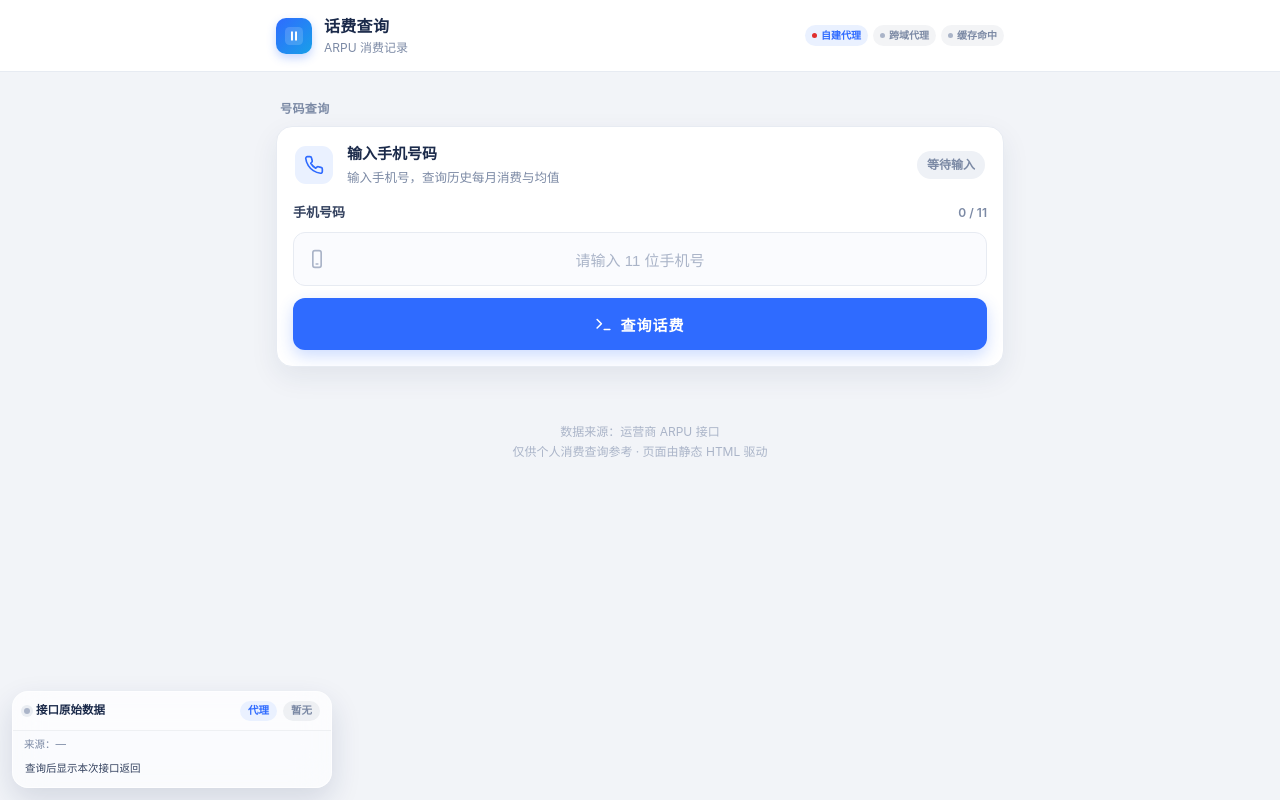
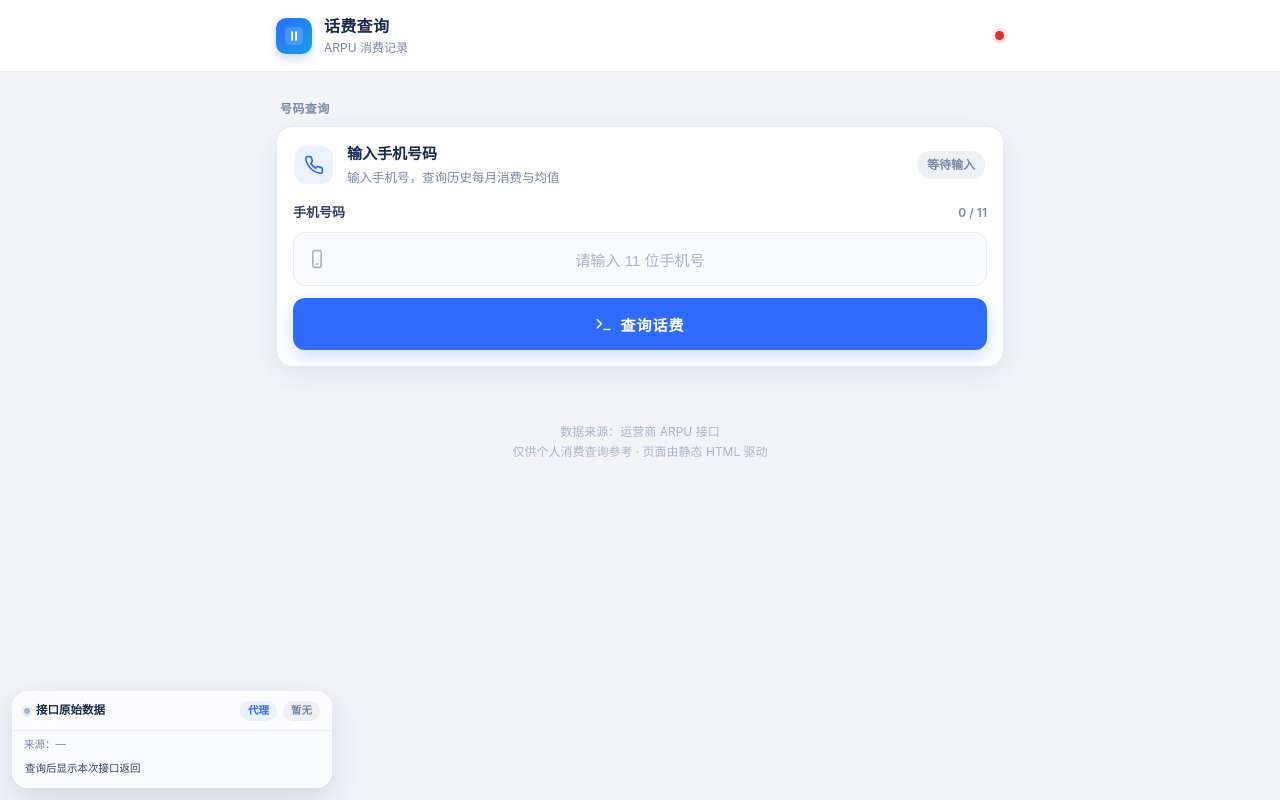
Before and after one commit to rdtscx/arpu, a plain HTML site: page index.html in a window 1280 px wide. Drawn offline with Linux system fonts and the light colour scheme; no server answers.

Commit message:
ui: 顶栏右上角改为单一状态灯
原先并排三个文字胶囊（自建代理 / 跨域代理 / 缓存命中），既占横向空间又要读懂
才能判断状态。现改为一个 9px 状态点：

- 灰：尚未查询
- 绿：通道正常（自建或跨域任一回包）
- 红：通道异常

细节（当前优先通道、哪个通道正常/报错、是否命中缓存）收进 title 悬浮提示；
点击状态灯仍可切换「自建优先 / 跨域优先」，行为与原来点胶囊一致。

```diff
--- a/index.html
+++ b/index.html
@@ -61,22 +61,15 @@
   .appbar .ttl{flex:1;min-width:0}
   .appbar h1{font-size:16px;font-weight:650;letter-spacing:.3px}
   .appbar .sub{font-size:12px;color:var(--muted);margin-top:1px}
-  .appbar .chan-bar{display:flex;align-items:center;gap:5px;flex:none}
+  .appbar .chan-bar{display:flex;align-items:center;flex:none;padding:2px 0}
   .appbar .chan{
-    display:inline-flex;align-items:center;gap:4px;white-space:nowrap;
-    font-size:10px;font-weight:600;color:var(--muted);
-    background:rgba(27,42,74,.05);border-radius:20px;padding:3px 7px;
-    transition:color .18s, background .18s;
+    display:block;width:9px;height:9px;border-radius:50%;background:var(--faint);
+    box-shadow:0 0 0 3px rgba(27,42,74,.06);cursor:pointer;
+    transition:background .2s, box-shadow .2s;
   }
-  .appbar .chan i{width:5px;height:5px;border-radius:50%;background:var(--faint);flex:none}
-  .appbar .chan.on{color:var(--ok);background:#e7f7ee}
-  .appbar .chan.on i{background:var(--ok)}
-  .appbar .chan.err{color:var(--up);background:#fdecec}
-  .appbar .chan.err i{background:var(--up)}
-  .appbar .chan[data-ch="proxy"],.appbar .chan[data-ch="relay"]{cursor:pointer}
-  .appbar .chan.sel{background:var(--accent-soft);color:var(--accent)}
-  .appbar .chan.on:not(.sel){background:#e7f7ee;color:var(--ok)}
-  .appbar .chan.err:not(.sel){color:var(--up);background:#fdecec}
+  .appbar .chan.on{background:var(--ok);box-shadow:0 0 0 3px rgba(22,163,74,.14)}
+  .appbar .chan.err{background:var(--up);box-shadow:0 0 0 3px rgba(224,46,46,.14)}
+  .appbar .chan:focus-visible{outline:2px solid var(--accent);outline-offset:3px}
 
 
   .main{max-width:760px;margin:0 auto;padding:18px 16px 40px}
@@ -388,9 +381,8 @@
       <div class="sub">ARPU 消费记录</div>
     </div>
     <div class="chan-bar" id="chanBar">
-      <span class="chan" data-ch="proxy" title="自建代理（你的服务器）" role="button" tabindex="0"><i></i>自建代理</span>
-      <span class="chan" data-ch="relay" title="Jina / CF Worker 中转" role="button" tabindex="0"><i></i>跨域代理</span>
-      <span class="chan" data-ch="cache" title="10 分钟内的本地缓存"><i></i>缓存命中</span>
+      <span class="chan" id="chanLight" role="button" tabindex="0"
+            title="待查询（点击切换通道）" aria-label="通道状态"></span>
     </div>
   </div>
 </div>
@@ -702,20 +694,34 @@
     rawSrc.textContent = '来源：' + name;
   }
 
+  // 右上角只保留一个状态灯：绿=通道正常、红=异常、灰=尚未查询。
+  // 细节（当前优先通道、哪个通道正常/报错、是否命中缓存）放在 title 悬浮提示里。
+  var chanState = { proxy: '', relay: '', cache: '' };
+  function renderChanLight(){
+    var el = $('chanLight');
+    if(!el) return;
+    var isErr = chanState.proxy === 'err' || chanState.relay === 'err';
+    var isOn = chanState.proxy === 'on' || chanState.relay === 'on' || chanState.cache === 'on';
+    el.classList.toggle('err', isErr);
+    el.classList.toggle('on', !isErr && isOn);
+    var parts = ['通道：' + (mode === 'relay' ? '跨域优先' : '自建优先')];
+    if(chanState.cache === 'on') parts.push('缓存命中');
+    if(chanState.proxy === 'on') parts.push('自建正常');
+    if(chanState.relay === 'on') parts.push('跨域正常');
+    if(chanState.proxy === 'err') parts.push('自建异常');
+    if(chanState.relay === 'err') parts.push('跨域异常');
+    el.title = parts.join(' · ') + '（点击切换通道）';
+  }
+
   function setChan(kind, state){
-    var el = chanBar.querySelector('.chan[data-ch="' + kind + '"]');
-    if(!el) return;
-    el.classList.toggle('on', state === 'on');
-    el.classList.toggle('err', state === 'err');
+    if(kind in chanState) chanState[kind] = state || '';
+    renderChanLight();
   }
 
   function setMode(m){
     mode = (m === 'relay') ? 'relay' : 'proxy';
     try{ localStorage.setItem(MODE_KEY, mode); }catch(e){}
-    var chips = chanBar.querySelectorAll('.chan[data-ch="proxy"], .chan[data-ch="relay"]');
-    for(var i = 0; i < chips.length; i++){
-      chips[i].classList.toggle('sel', chips[i].getAttribute('data-ch') === mode);
-    }
+    renderChanLight();
   }
 
   function checkApi(){
@@ -1456,14 +1462,9 @@
   phone.addEventListener('keydown', function(e){ if(e.key === 'Enter') query(true); });
   btn.addEventListener('click', function(){ query(true); });
   setMode(mode);
-  chanBar.addEventListener('click', function(e){
-    var el = e.target.closest ? e.target.closest('.chan') : null;
-    if(!el) return;
-    var k = el.getAttribute('data-ch');
-    if(k !== 'proxy' && k !== 'relay') return;
-    if(mode === k) return;
-    setMode(k);
-    toast(k === 'relay' ? '已切换为跨域代理' : '已切换为自建代理');
+  chanBar.addEventListener('click', function(){
+    setMode(mode === 'proxy' ? 'relay' : 'proxy');
+    toast(mode === 'relay' ? '已切换为跨域代理' : '已切换为自建代理');
     if(phone.value.trim().length === 11) query(true);
   });
   chanBar.addEventListener('keydown', function(e){
```
